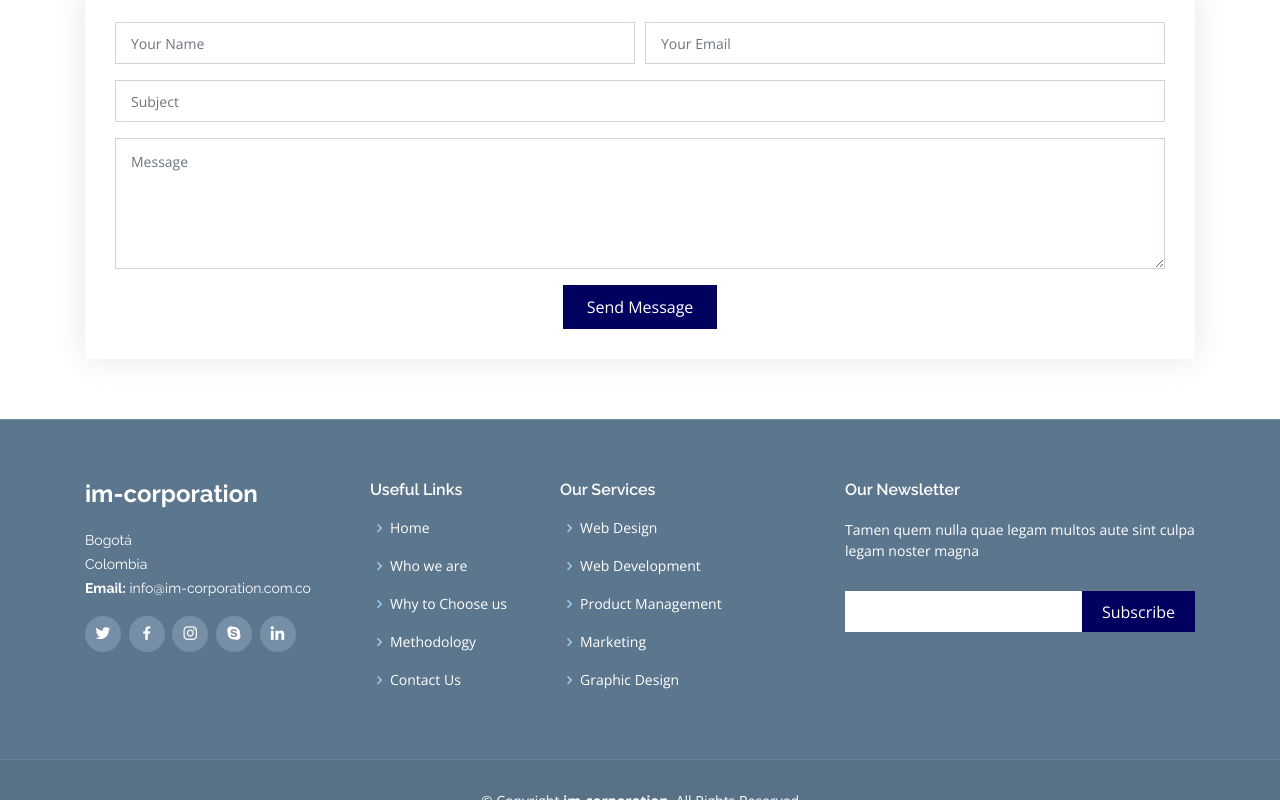
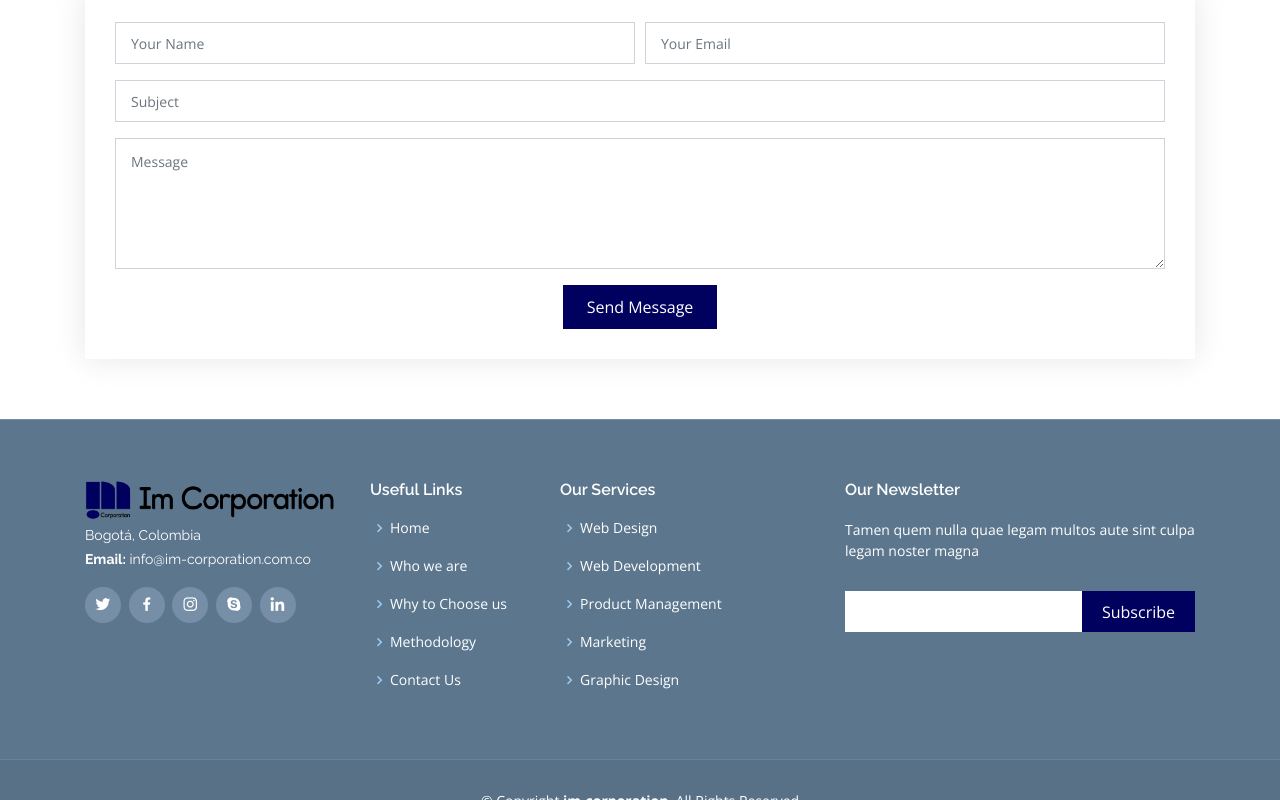
Before and after one commit to cemoga/imcorporation.github.io, a plain HTML site: page index.html in a window 1280 px wide. Shown: the part 3383-4183 px from the top of the page. Drawn offline with nearby package versions, Linux system fonts and the light colour scheme.

Commit message:
Update index.html

```diff
--- a/index.html
+++ b/index.html
@@ -197,7 +197,7 @@
           </div>
           <div class="col-lg-3 col-md-6 icon-box" data-aos="fade-up" data-aos-delay="100">
             <div class="icon"><i class="icofont-chart-bar-graph"></i></div>
-            <h4 class="title"><a href="">Pedagogical</a></h4>
+            <h4 class="title"><a href="">Pedagogy</a></h4>
             <p class="description">Our methodology has not been chosen with a commercial interest but from the student’s
               maximum pedagogical benefit point of view.</p>
           </div>
@@ -356,10 +356,10 @@
         <div class="row">
 
           <div class="col-lg-3 col-md-6 footer-info">
-            <h3>im-corporation</h3>
+            <a href="index.html"><img src="assets/img/logo.png" alt="" class="img-fluid"></a>
+            <!-- <h3>im-corporation</h3> -->
             <p>
-              Bogotá <br>
-              Colombia<br>
+              Bogotá, Colombia<br>
               <strong>Email:</strong> info@im-corporation.com.co<br>
             </p>
             <div class="social-links mt-3">
```
